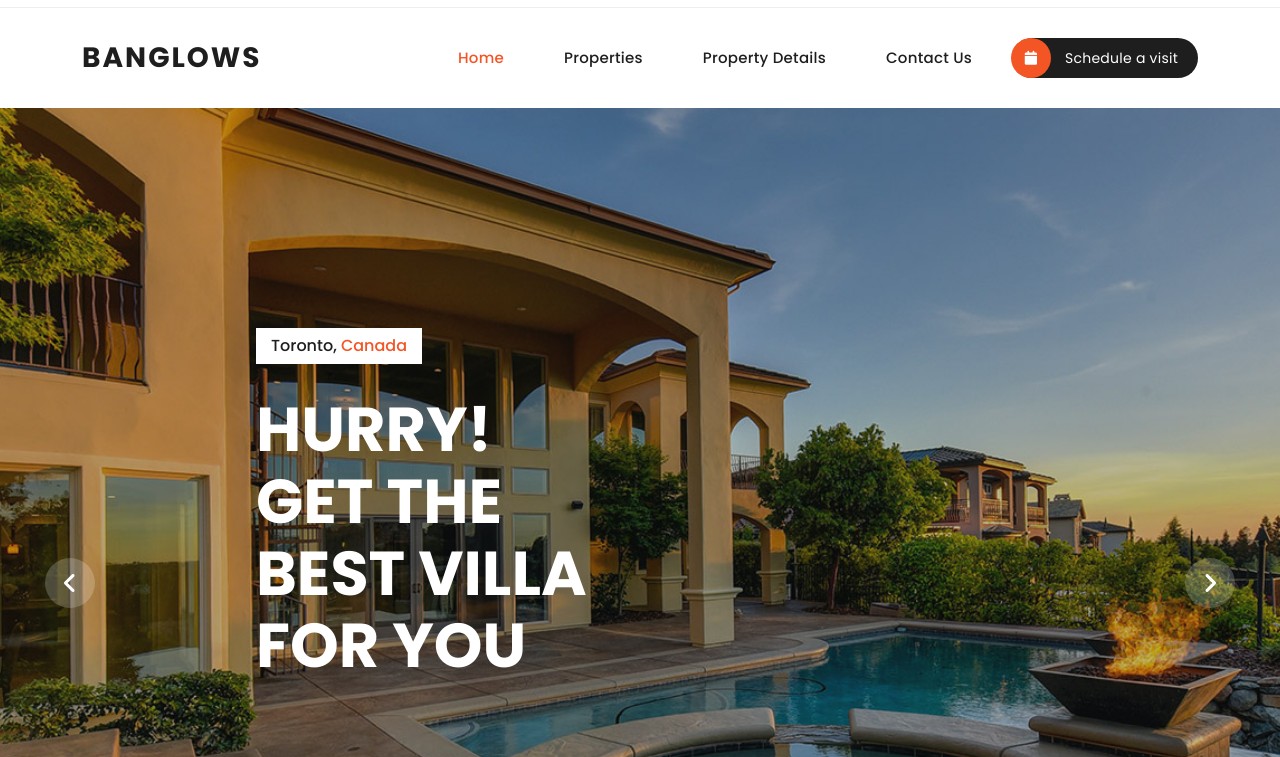
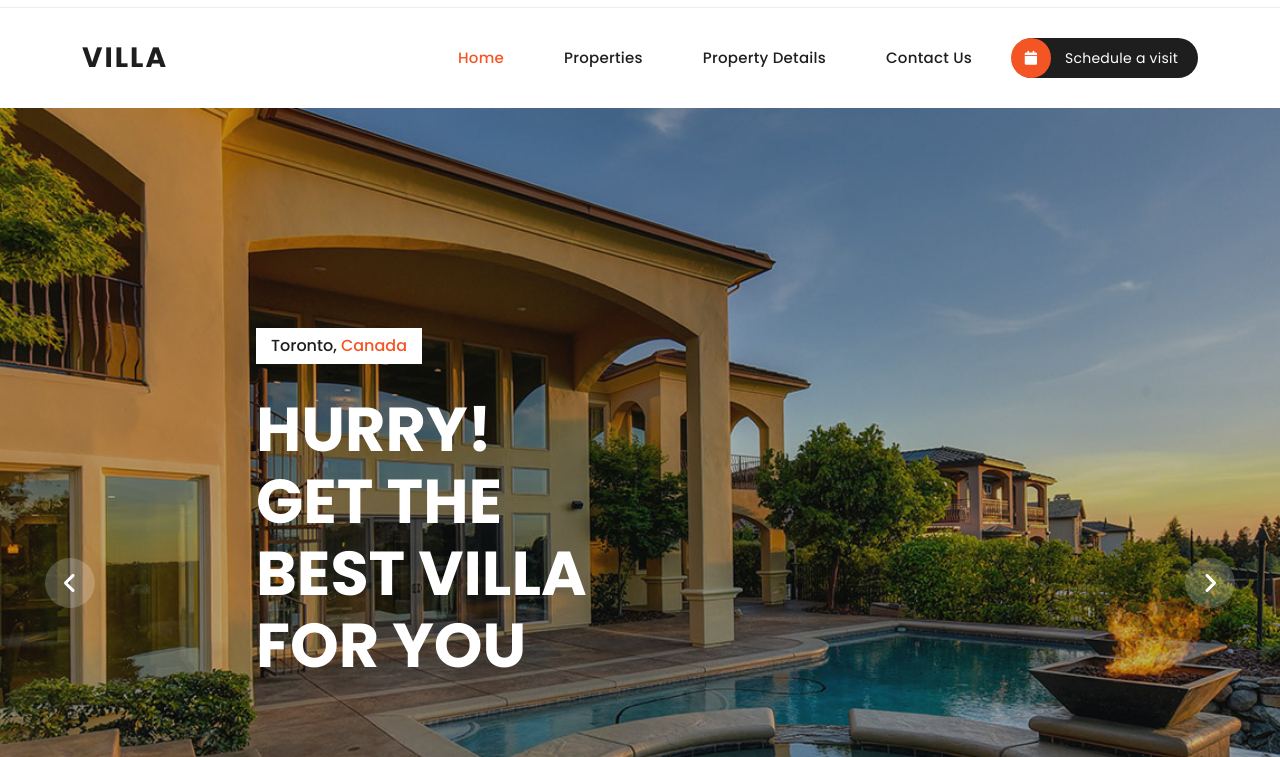
Before and after one commit to sufanshaikh/myVilla, a plain HTML site: page index.html in a window 1280 px wide. Shown: the part 43-800 px from the top of the page. Drawn offline with nearby package versions, Linux system fonts and the light colour scheme.

Commit message:
cicd Done

```diff
--- a/index.html
+++ b/index.html
@@ -72,7 +72,7 @@ https://templatemo.com/tm-591-villa-agency
                 <nav class="main-nav">
                     <!-- ***** Logo Start ***** -->
                     <a href="index.html" class="logo">
-                        <h1>Banglows</h1>
+                        <h1>Villa</h1>
                     </a>
                     <!-- ***** Logo End ***** -->
                     <!-- ***** Menu Start ***** -->
```
